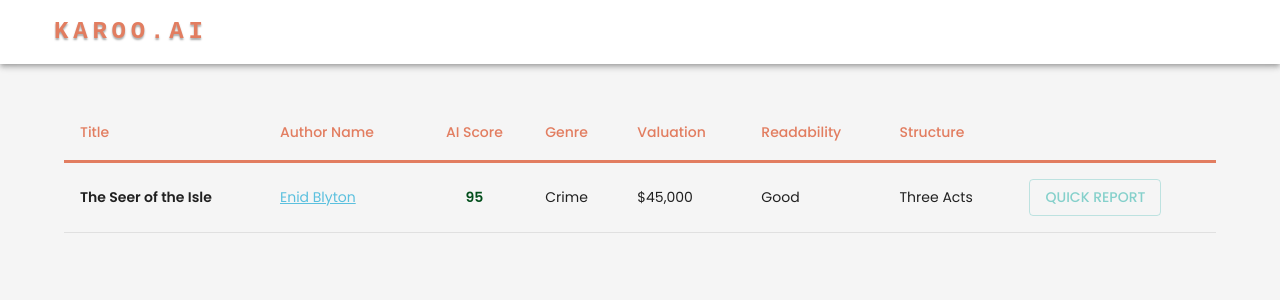
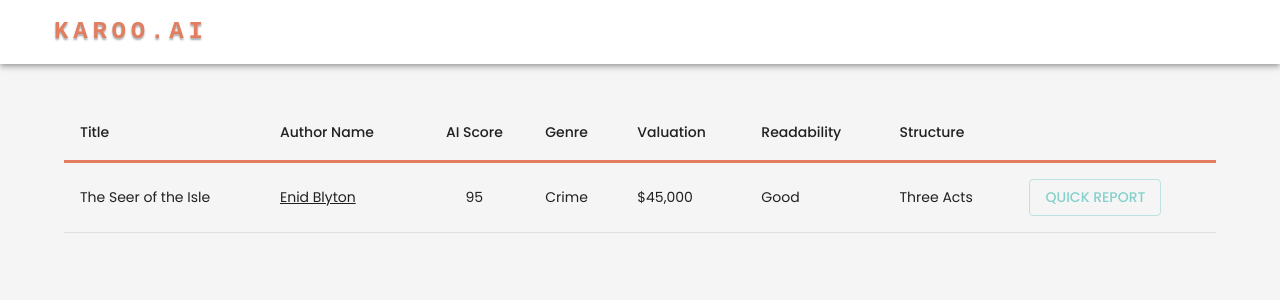
Before and after one commit to idanhahn/karoo, a Next.js app: page /manuscripts in a window 1280 px wide. Shown: the top 300 px of the page. Built offline with nearby package versions, Linux system fonts and the light colour scheme; a web font is replaced by a local one.

Commit message:
manuscript style

```diff
--- /dev/null
+++ b/pages/manuscripts.module.css
@@ -0,0 +1,36 @@
+.table {
+  width: 100%;
+}
+
+.header {
+  border-bottom: 3px solid #e27d60;
+}
+
+.headerCell {
+  color: #e27d60;
+}
+
+.headerTitle {
+  width: 200px;
+}
+
+.bodyTitle {
+  font-weight: 600;
+}
+
+.bodyAuthor {
+  color: #5bc0de;
+  text-decoration: underline;
+  cursor: pointer;
+}
+
+.bodyScore {
+  font-weight: 600;
+}
+
+.tableBody__scoreVeryHigh {
+  color: #024e1b;
+}
+.tableBody__scoreVeryLow {
+  color: #ffffff;
+}
--- a/pages/manuscripts.tsx
+++ b/pages/manuscripts.tsx
@@ -9,6 +9,8 @@ import TableHead from '@mui/material/TableHead';
 import TableRow from '@mui/material/TableRow';
 import React, { useState } from 'react';
 import BriefReport from '../components/BriefReport';
+
+import styles from './manuscripts.module.css';
 
 const score = 95;
 
@@ -26,35 +28,37 @@ const manuscripts = () => {
   return (
     <>
       <TableContainer>
-        <Table className="table">
+        <Table className={styles.table}>
           <TableHead>
-            <TableRow className="tableHeader">
-              <TableCell className="tableHeader__cell table__title">
+            <TableRow className={styles.header}>
+              <TableCell
+                className={`${styles.headerTitle} ${styles.headerCell}`}
+              >
                 Title
               </TableCell>
-              <TableCell className="tableHeader__cell">Author Name</TableCell>
-              <TableCell align="center" className="tableHeader__cell">
+              <TableCell className={styles.headerCell}>Author Name</TableCell>
+              <TableCell align="center" className={styles.headerCell}>
                 AI Score
               </TableCell>
-              <TableCell className="tableHeader__cell">Genre</TableCell>
-              <TableCell className="tableHeader__cell">Valuation</TableCell>
-              <TableCell className="tableHeader__cell">Readability</TableCell>
-              <TableCell className="tableHeader__cell">Structure</TableCell>
+              <TableCell className={styles.headerCell}>Genre</TableCell>
+              <TableCell className={styles.headerCell}>Valuation</TableCell>
+              <TableCell className={styles.headerCell}>Readability</TableCell>
+              <TableCell className={styles.headerCell}>Structure</TableCell>
               <TableCell
-                className="tableHeader"
+                className={styles.headerCell}
                 sx={{ minWidth: '80px' }}
               ></TableCell>
             </TableRow>
           </TableHead>
           <TableBody>
             <TableRow>
-              <TableCell className="tableBody__title">
+              <TableCell className={styles.bodyTitle}>
                 The Seer of the Isle
               </TableCell>
-              <TableCell className="tableBody__author">Enid Blyton</TableCell>
+              <TableCell className={styles.bodyAuthor}>Enid Blyton</TableCell>
               <TableCell
                 align="center"
-                className={`tableBody__score ${scoreStyle}`}
+                className={`${styles.bodyScore} ${scoreStyle}`}
               >
                 {score}
               </TableCell>
@@ -78,46 +82,6 @@ const manuscripts = () => {
       <Modal open={open} onClose={handleClose}>
         <BriefReport report={'string'} />
       </Modal>
-      <style>
-        {`
-        .table{
-          width: 100%;
-        }
-
-        .tableHeader{
-          border-bottom: 3px solid #E27D60;
-        }
-
-        .tableHeader__cell{
-          color: #E27D60;
-        }
-
-        .table__title{
-          width: 200px;
-        }
-
-        .tableBody__title{
-          font-weight: 600;
-        }
-
-        .tableBody__author{
-          color: #5BC0DE;
-          text-decoration: underline;
-          cursor: pointer;
-        }
-
-        .tableBody__score{
-          font-weight: 600;
-        }
-
-        .tableBody__scoreVeryHigh{
-          color: #024E1B;
-        }
-        .tableBody__scoreVeryLow{
-          color: #FFFFFF;
-        }
-      `}
-      </style>
     </>
   );
 };
```
